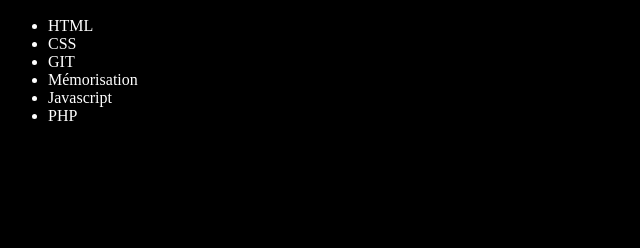
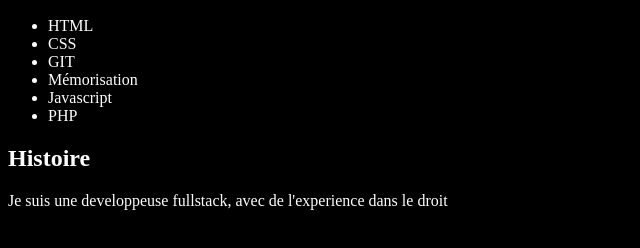
Before and after one commit to teenkywinky/Portfolio, a plain HTML site: page index.html in a window 1280 px wide. Shown: the part 110-358 px from the top of the page, without its empty margins (0-640 px from the left). Drawn offline with Linux system fonts and the light colour scheme.

Commit message:
add histoire

```diff
--- a/index.html
+++ b/index.html
@@ -19,5 +19,8 @@
         <li>Javascript</li>
         <li>PHP</li>
     </ul>
+
+    <h2>Histoire</h2>
+    <p>Je suis une developpeuse fullstack, avec de l'experience dans le droit</p>
 </body>
 </html>
```
